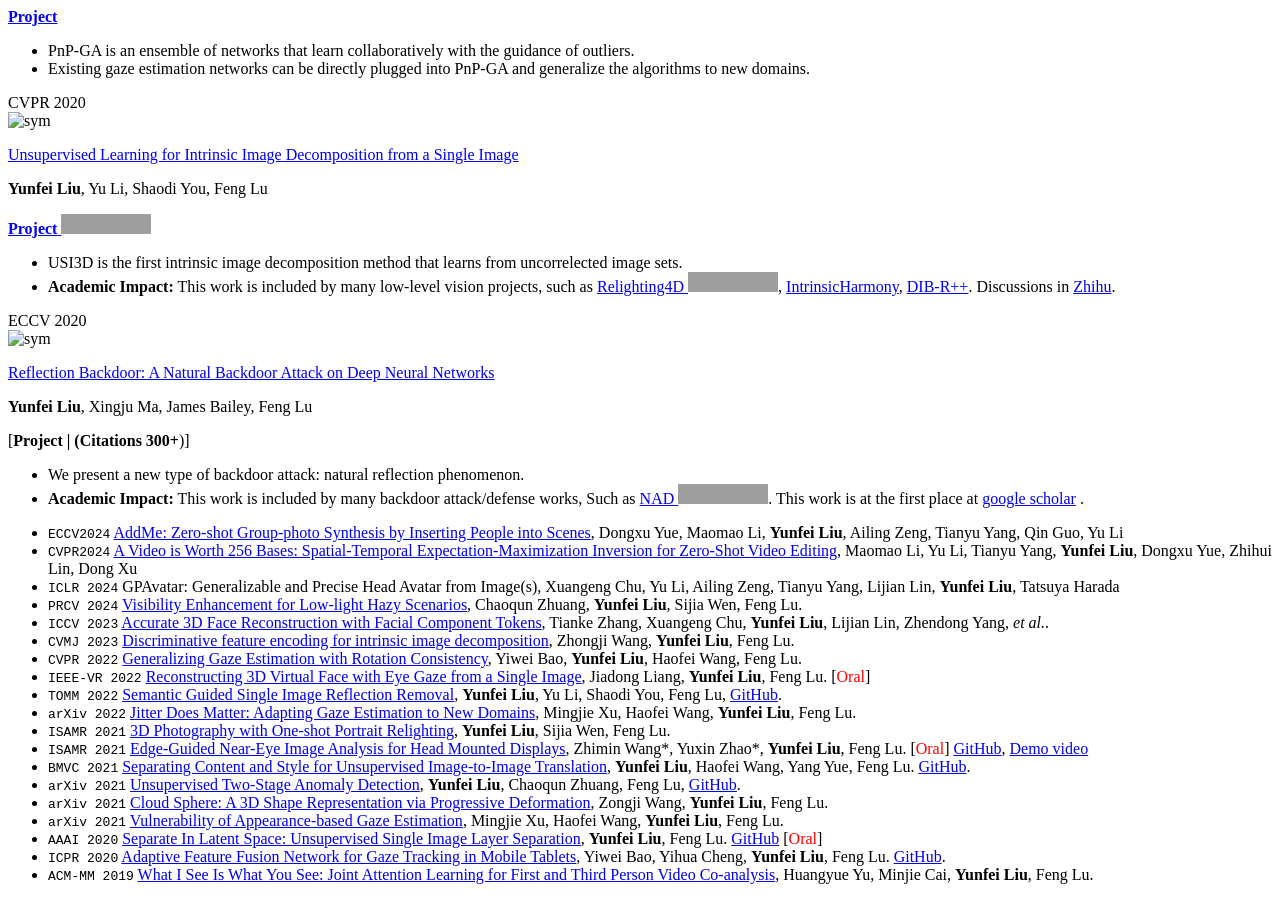
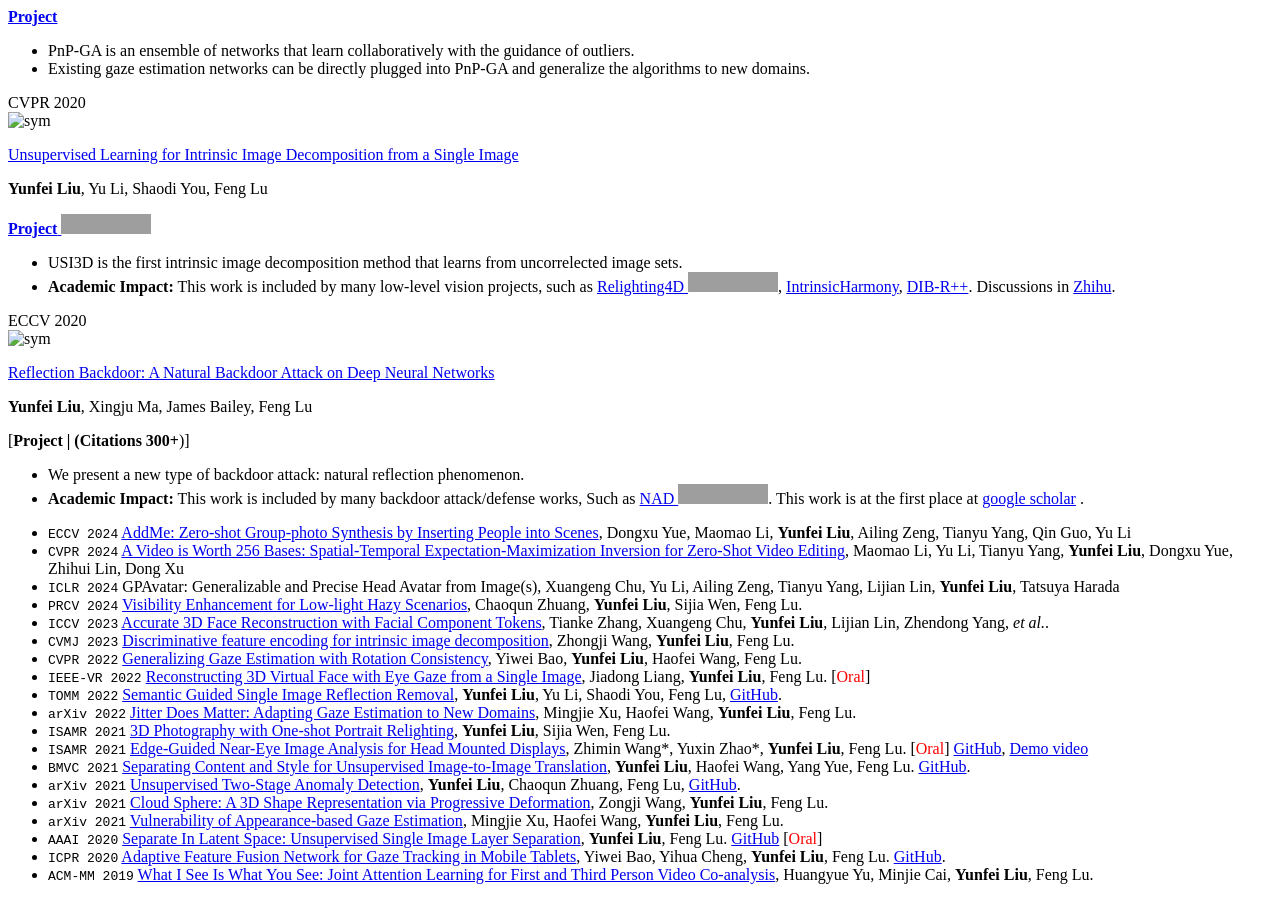
Before and after one commit to gagajian/gagajian.github.io, a Jekyll site: the page built from _pages/includes/pub.md, in a window 1280 px wide and 900 px high, scrolled down 4318 px. Built offline with Jekyll 4.4.1, drawn with Linux system fonts in a browser that asks for light colours; our own code applies the rules of GitHub Pages for plain Markdown files; grey boxes are pictures that could not be loaded.

Commit message:
Update pub.md

```diff
--- a/_pages/includes/pub.md
+++ b/_pages/includes/pub.md
@@ -103,8 +103,8 @@ Mingfang Zhang, **Yunfei Liu**, Feng Lu
 - **Academic Impact:** This work is included by many backdoor attack/defense works, Such as [NAD ![](https://img.shields.io/github/stars/bboylyg/NAD?style=social)](https://github.com/bboylyg/NAD). This work is at the first place at [google scholar](https://scholar.google.com.hk/scholar?hl=zh-CN&as_sdt=0%2C5&q=backdoor+attack&btnG=) .
 </div>
 </div>
-- `ECCV2024` [AddMe: Zero-shot Group-photo Synthesis by Inserting People into Scenes](liuyunfei.net), Dongxu Yue, Maomao Li, **Yunfei Liu**, Ailing Zeng, Tianyu Yang, Qin Guo, Yu Li
-- `CVPR2024` [A Video is Worth 256 Bases: Spatial-Temporal Expectation-Maximization Inversion for Zero-Shot Video Editing](https://stem-inv.github.io/page/), Maomao Li, Yu Li, Tianyu Yang, **Yunfei Liu**, Dongxu Yue, Zhihui Lin, Dong Xu
+- `ECCV 2024` [AddMe: Zero-shot Group-photo Synthesis by Inserting People into Scenes](liuyunfei.net), Dongxu Yue, Maomao Li, **Yunfei Liu**, Ailing Zeng, Tianyu Yang, Qin Guo, Yu Li
+- `CVPR 2024` [A Video is Worth 256 Bases: Spatial-Temporal Expectation-Maximization Inversion for Zero-Shot Video Editing](https://stem-inv.github.io/page/), Maomao Li, Yu Li, Tianyu Yang, **Yunfei Liu**, Dongxu Yue, Zhihui Lin, Dong Xu
 - `ICLR 2024` GPAvatar: Generalizable and Precise Head Avatar from Image(s), Xuangeng Chu, Yu Li, Ailing Zeng, Tianyu Yang, Lijian Lin, **Yunfei Liu**, Tatsuya Harada
 - `PRCV 2024` [Visibility Enhancement for Low-light Hazy Scenarios](https://arxiv.org/abs/2308.00591), Chaoqun Zhuang, **Yunfei Liu**, Sijia Wen, Feng Lu.
 - `ICCV 2023` [Accurate 3D Face Reconstruction with Facial Component Tokens](https://liuyunfei.net/), Tianke Zhang, Xuangeng Chu, **Yunfei Liu**, Lijian Lin, Zhendong Yang, _et al._.
```
